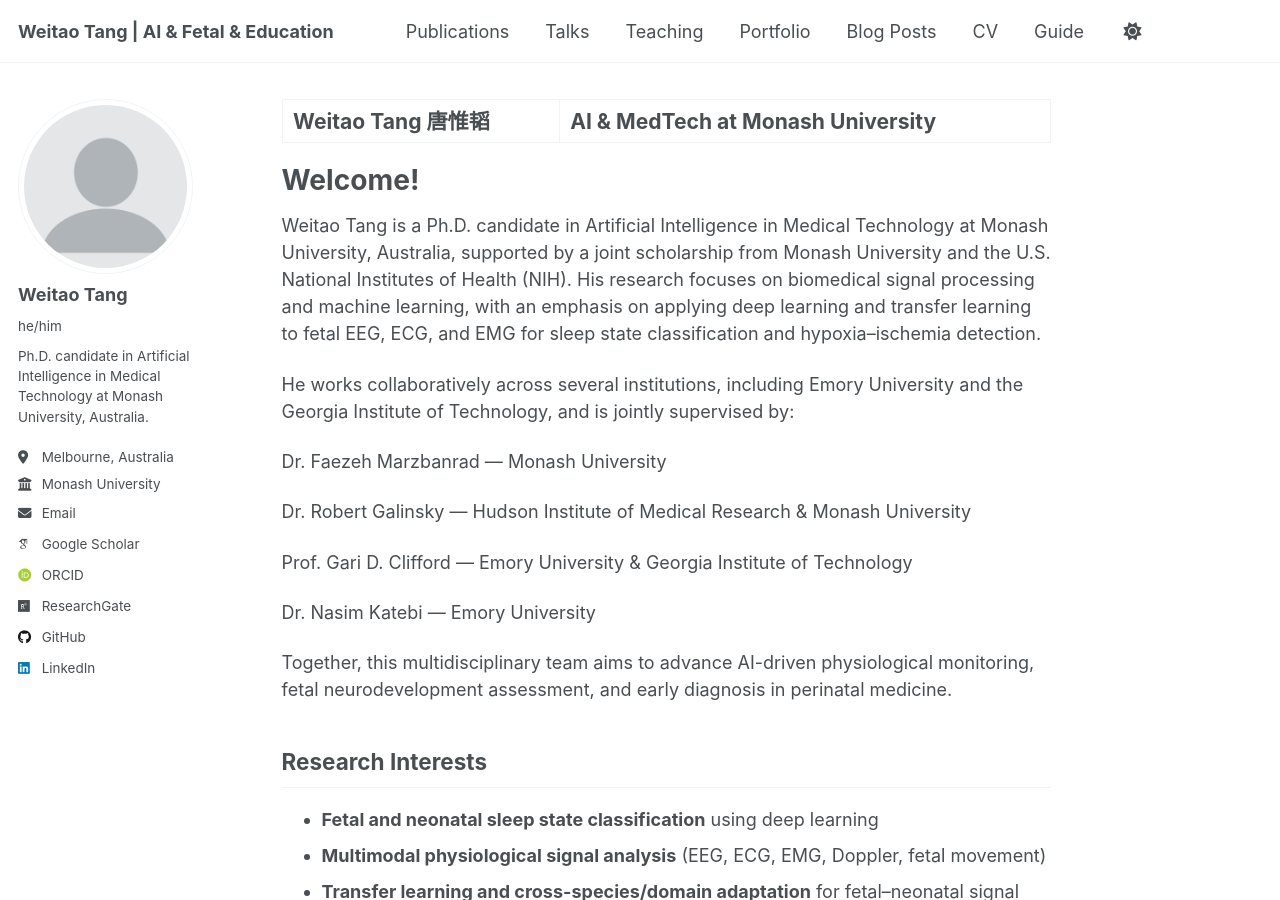
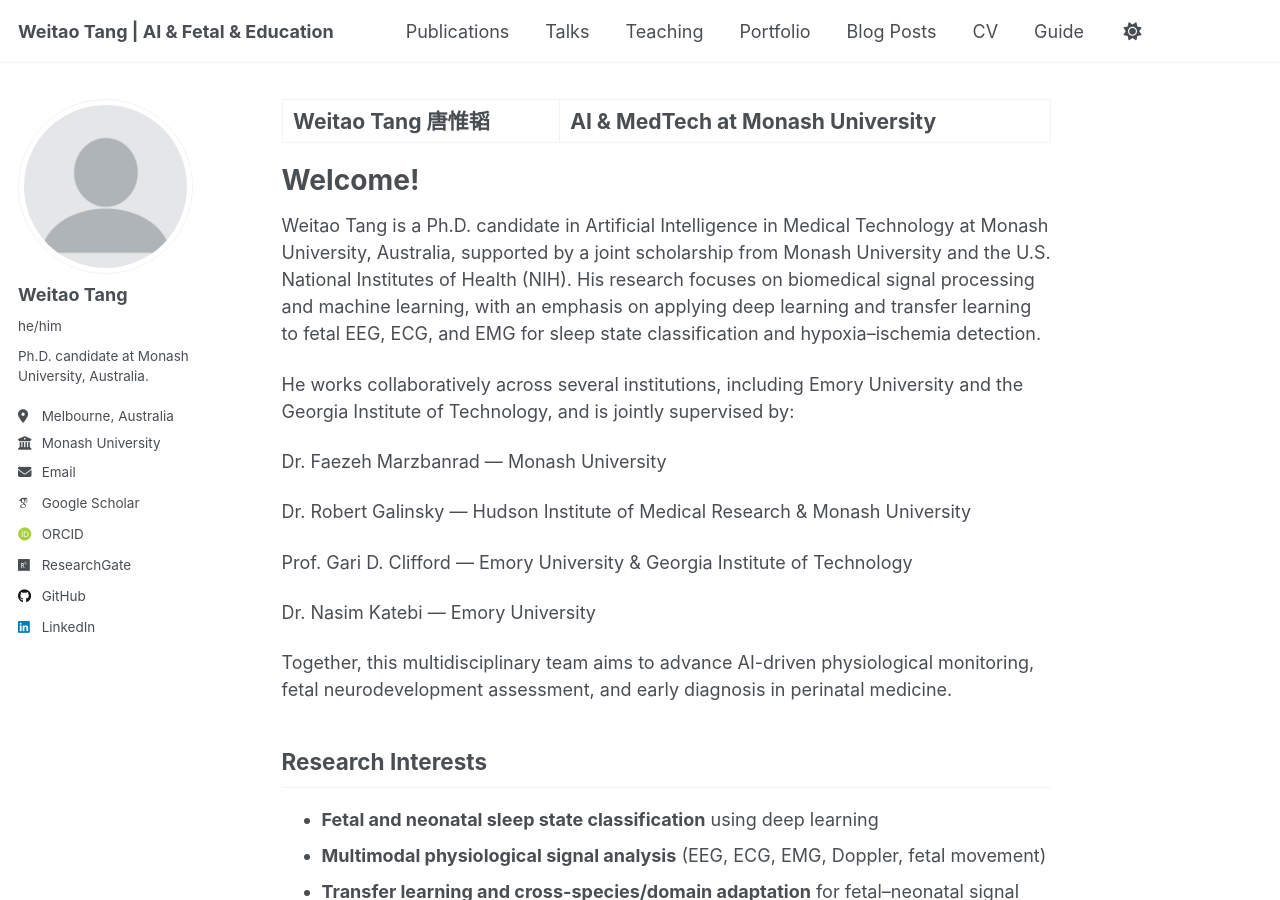
Before and after one commit to WeitaoTang-GitHub/WeitaoTang-GitHub.github.io, a Jekyll site: the page built from _pages/about.md, in a window 1280 px wide and 900 px high. Built offline with Jekyll 4.4.1, drawn with Linux system fonts in a browser that asks for light colours; some web fonts are replaced; a script that is not in the unit is left out.

Commit message:
Update _config.yml

```diff
--- a/_config.yml
+++ b/_config.yml
@@ -26,7 +26,7 @@ author:
   avatar           : "profile.png"
   name             : "Weitao Tang"
   pronouns         : "he/him"
-  bio              : "Ph.D. candidate in Artificial Intelligence in Medical Technology at Monash University, Australia."
+  bio              : "Ph.D. candidate at Monash University, Australia."
   location         : "Melbourne, Australia"
   employer         : "Monash University"
   uri              : # URL
```
